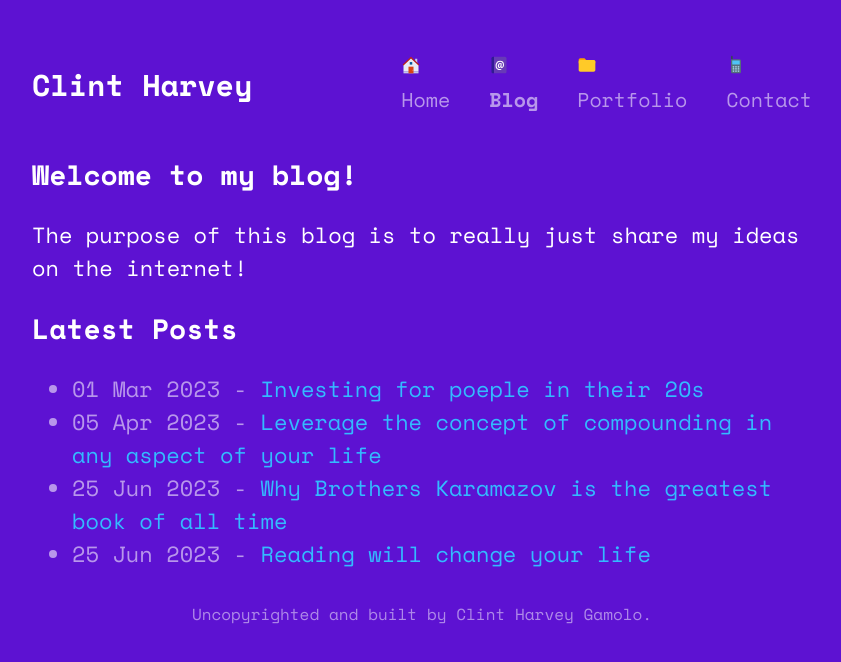
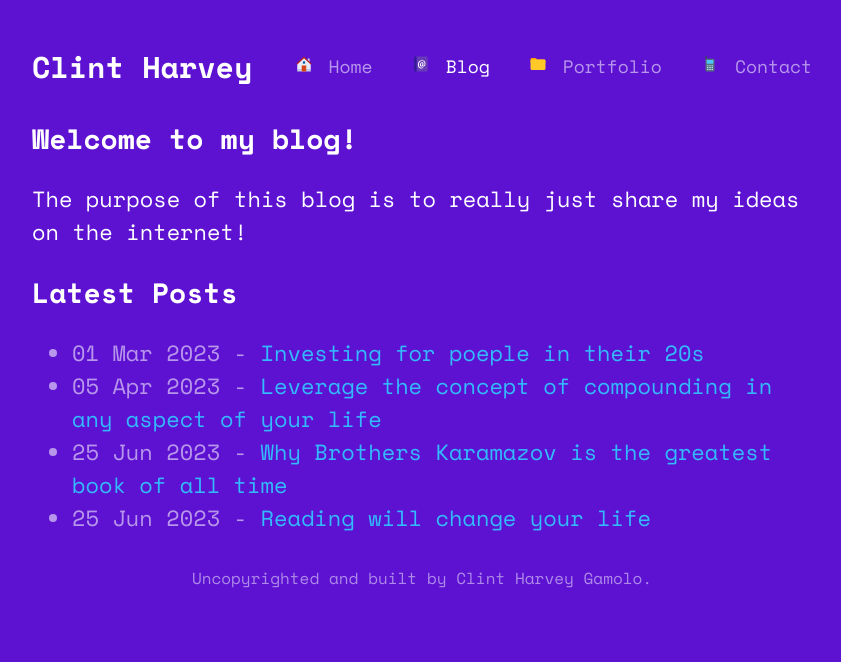
Before and after one commit to clintafk/personal-site, a React (Vite) app: page /blog in a window 1280 px wide. Shown: the top 662 px of the page, without its empty margins (218-1059 px from the left). Built offline with nearby package versions, Linux system fonts and the light colour scheme.

Commit message:
Style: Modified navbar link style

```diff
--- a/src/styles/Header.css
+++ b/src/styles/Header.css
@@ -44,16 +44,21 @@
     /* margin: 6px 40px 6px 40px; */
 }
 
+/* .header-nav  {
+    display: flex;
+    flex-direction: row;
+} */
+
 .active {
-    font-weight: 600;
-    color: rgba(255, 255, 255, 1);
+    color: rgba(255, 255, 255, 1) !important;
 }
 
 .header-nav nav a {
     color: rgba(255, 255, 255, 0.56);
-    font-size: 20px;
+    font-size: 18px;
+    display: flex;
+    column-gap: 1rem;
 }
-
 
 .header-nav nav a:hover {
     color: rgba(255, 255, 255, 1);
```
